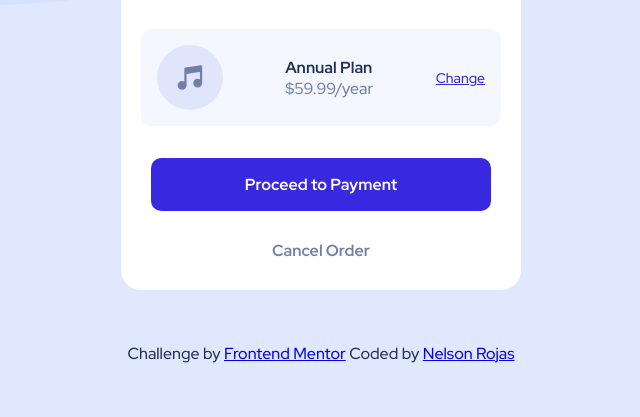
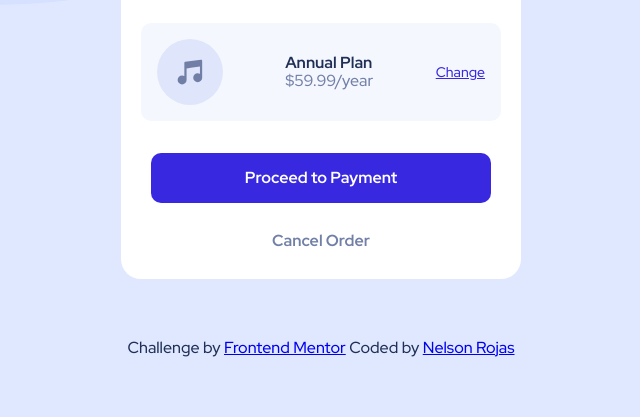
Before and after one commit to nrdevpy/order-summary, a plain HTML site: page index.html in a window 1280 px wide. Shown: the part 383-800 px from the top of the page, without its empty margins (319-959 px from the left). Drawn offline with nearby package versions, Linux system fonts and the light colour scheme.

Commit message:
Organize CSS and Add normalize.css

```diff
--- a/css/style.css
+++ b/css/style.css
@@ -1,5 +1,16 @@
+/* # Properties order
+
+1. Positioning.
+2. Box Model.
+3. Text.
+4. Visuals.
+5. Miscellaneous. */
+
 /* ····· Custom properties ····· */
 :root {
+
+    /* Typography */
+    --fonts: 'Red Hat Display', sans-serif;
 
     /* Colors */
     --primaryColor: hsl(245, 75%, 52%);
@@ -8,21 +19,17 @@
     --Very-pale-blue: hsl(225, 100%, 98%);
     --Desaturated-blue: hsl(224, 23%, 55%);
     --buttonHover: #766CF1;
-
-    /* Typography */
-    --fonts: 'Red Hat Display', sans-serif;
-
 }
 
 /* ····· Globals ····· */
 * {
+    box-sizing: border-box;
     font-family: var(--fonts);
-    box-sizing: border-box;
 }
 
 body {
+    margin: 0;
     height: 100vh;
-    margin: 0;
     color: var(--Dark-blue)
 }
 
@@ -31,8 +38,8 @@ img {
 }
 
 h1 {
+    text-align: center;
     font-size: 24px;
-    text-align: center;
 }
 
 /* ····· Utilities ····· */
@@ -49,8 +56,9 @@ h1 {
     justify-content: space-evenly;
     align-items: center;
 
+    height: 100%;
+
     background-color: var(--brightBlue);
-    height: 100%;
 }
 @media screen and (min-width: 1280px) {
     .background {
@@ -62,11 +70,11 @@ h1 {
 
 /*** Card ***/
 .card {
+    max-width: 25rem;
+    border-radius: 20px;
+
     color:var(--Desaturated-blue);
     background-color: #fff;
-    max-width: 25rem;
-
-    border-radius: 20px;
     overflow: hidden;
 }
 /** Card Main **/
@@ -80,11 +88,12 @@ h1 {
     justify-content: space-between;
     align-items: center;
 
-    background-color: var(--Very-pale-blue);
-    border-radius: 10px;
     padding: 1rem;
     margin: 2rem auto;
     width: 90%;
+
+    background-color: var(--Very-pale-blue);
+    border-radius: 10px;
 }
 .card__plan__text {
     display: flex;
@@ -94,8 +103,8 @@ h1 {
     margin: 0;
 }
 .card__plan a {
+    font-size: 14px;
     color: var(--primaryColor);
-    font-size: 14px;
 }
 .card__plan a:hover{
     text-decoration: none;
@@ -117,19 +126,21 @@ h1 {
     align-items: center;
 }
 .card__button {
+    width: 85%;
+    padding: 1rem;
+    border-radius: 10px;
+
+    text-align: center;
+
     color: #fff;
-    padding: 1rem;
     background-color: var(--primaryColor);
-    width: 85%;
-    border-radius: 10px;
-    text-align: center;
 }
 .card__button:hover {
     background-color: var(--buttonHover);
 }
 .card__button__cancel {
+    margin: 1.8rem 0;
     color: inherit;
-    margin: 1.8rem 0;
 }
 .card__button__cancel:hover {
     color: black;
--- a/index.html
+++ b/index.html
@@ -13,6 +13,7 @@
     <link href="https://fonts.googleapis.com/css2?family=Red+Hat+Display:wght@500;700;900&display=swap" rel="stylesheet">
 
     <!-- CSS -->
+    <link rel="stylesheet" href="css/normalize.css">
     <link rel="stylesheet" href="css/style.css">
     <title>Frontend Mentor | Order summary card</title>
   </head>
```
